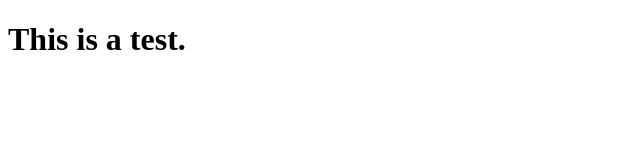
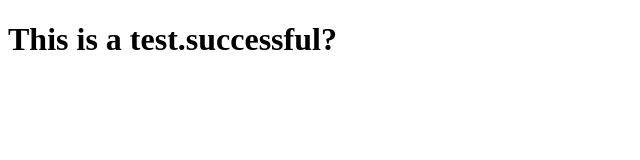
Before and after one commit to Esthajnal/worktogether, a plain HTML site: page index.html in a window 1280 px wide. Shown: the whole page, without its empty margins (0-640 px from the left). Drawn offline with Linux system fonts and the light colour scheme.

Commit message:
to develop branch

```diff
--- a/index.html
+++ b/index.html
@@ -10,7 +10,7 @@
 </head>
 
 <body>
-    <h1>This is a test.</h1>
+    <h1>This is a test.successful?</h1>
 </body>
 
 </html>
```
Also changed, not shown: first.txt, second.txt.
